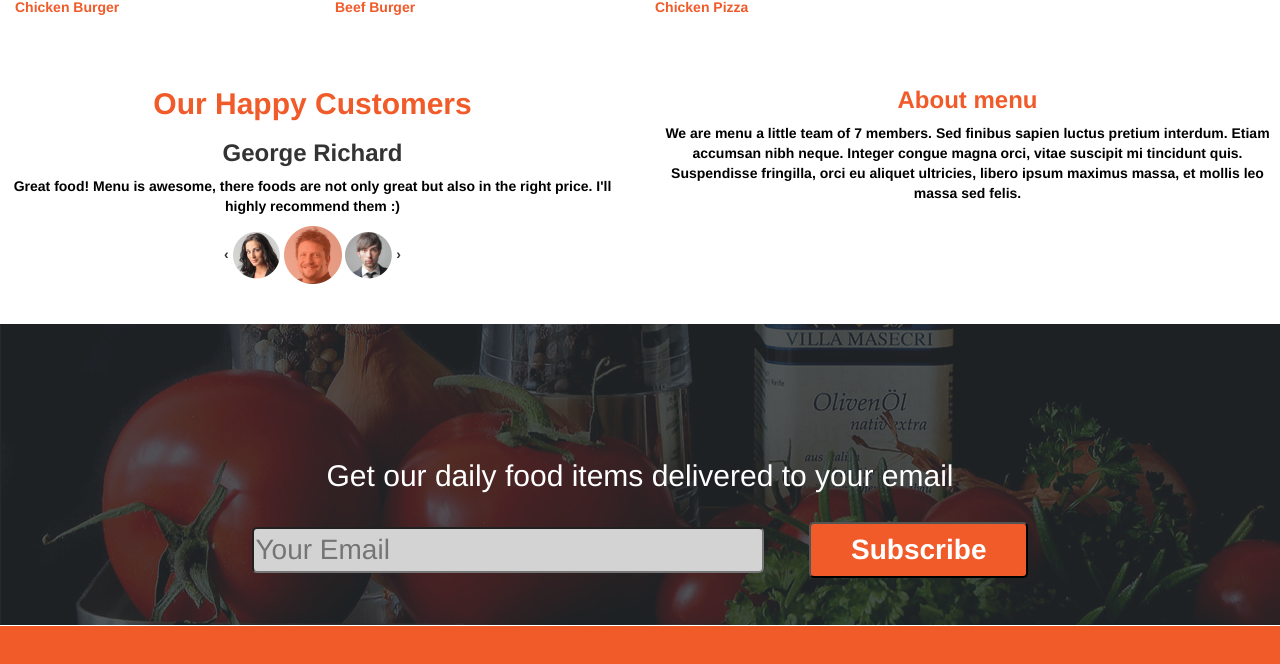
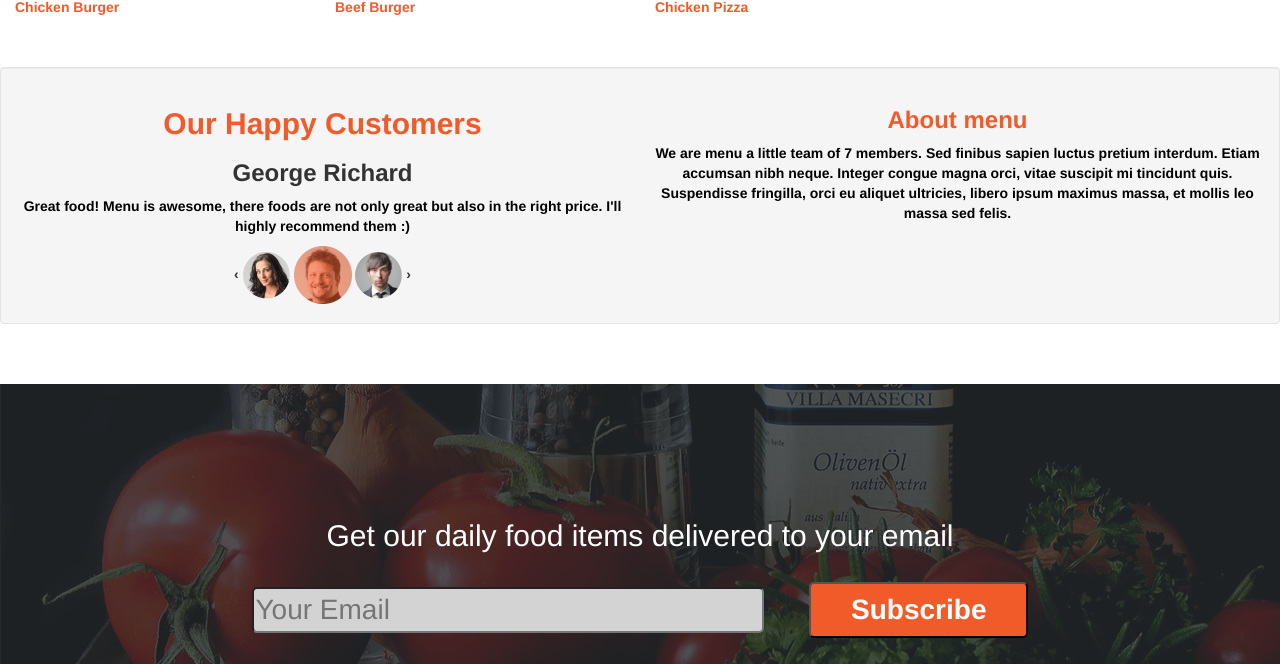
Before and after one commit to Nancy-Muthinzi/ip2, a plain HTML site: page index.html in a window 1280 px wide. Shown: the part 1904-2568 px from the top of the page. Drawn offline with nearby package versions, Linux system fonts and the light colour scheme.

Commit message:
insert well class on happy customers and about menu section

```diff
--- a/css/styles.css
+++ b/css/styles.css
@@ -96,7 +96,7 @@ color: white;
 .orange {
   color: rgb(241, 90, 41);
 }
-.card {
+.well {
   text-align: center;
 }
 p {
--- a/index.html
+++ b/index.html
@@ -126,7 +126,7 @@
 <br>
 <br>
 <!--customers/team-->
-<div class="card">
+<div class="well">
   <div class="row">
     <div class="col-md-6">
 <h2 class="orange"><strong>Our Happy Customers</strong><h2>
@@ -154,11 +154,11 @@
   <br>
    <h2>Get our daily food items delivered to your email</h2>
    <div class="mail">
-       <form action="">
+      <form action="">
            <input type="email" name="email" class="formStyle" placeholder="Your Email" required />
            <button type="button" class="formButton" name="button">Subscribe</button>
-
-     </form>
+      </form>
+     <br>
      <br>
    </div>
 </div>
```
